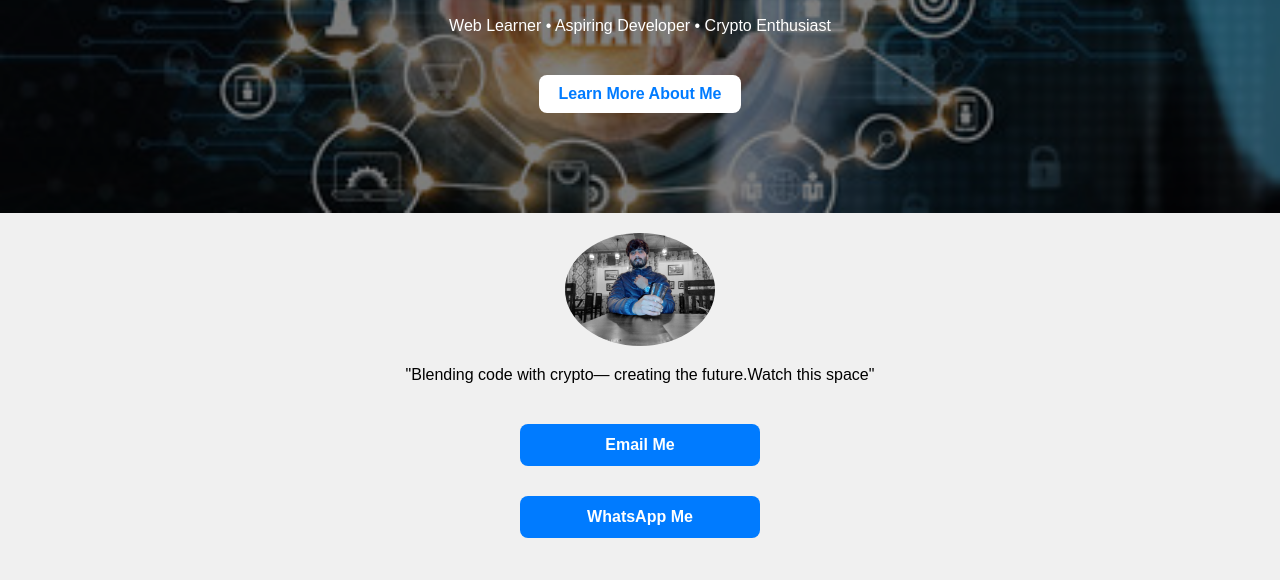
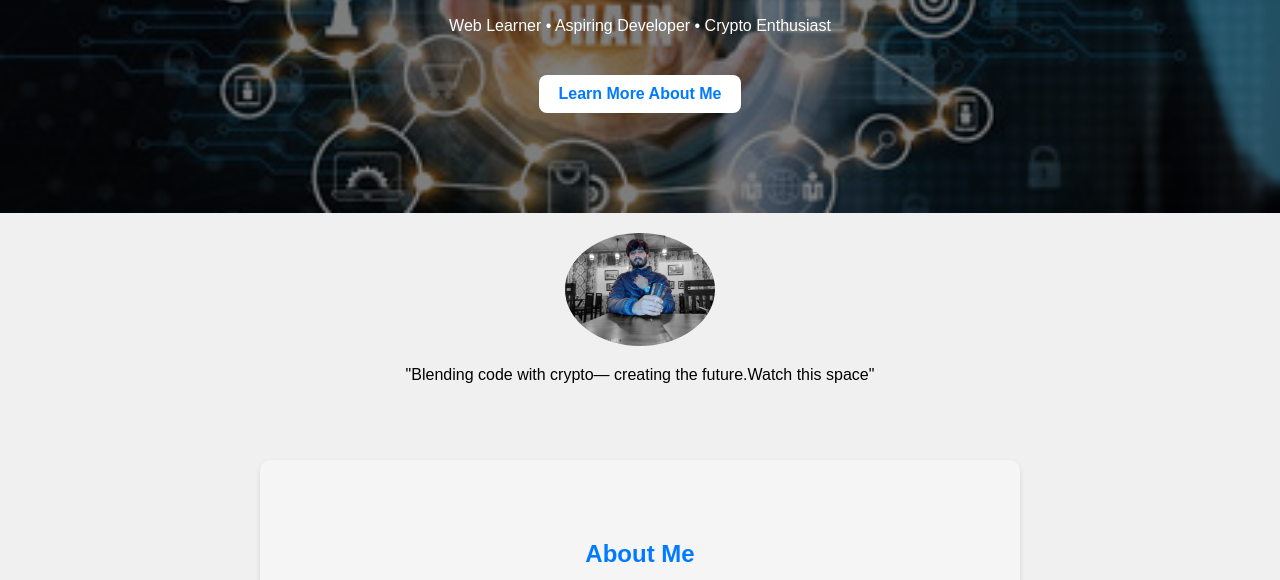
Before and after one commit to ehmad44/personal-website, a plain HTML site: page index.html in a window 1280 px wide. Shown: the part 220-800 px from the top of the page. Drawn offline with Linux system fonts and the light colour scheme.

```diff
--- a/index.html
+++ b/index.html
@@ -21,10 +21,6 @@
   <header>
     <img src="Your Profile.jpg" alt="Your Photo">
     <p>"Blending code with crypto— creating the future.Watch this space"</p>
-    <div class="contact-links">
-  <a href="mailto:ehmadmanzoor44@gmail.com" class="btn">Email Me</a>
-  <a href="https://wa.me/916005822652" target="_blank" class="btn">WhatsApp Me</a>
-</div>
 
   </header>
 
```
